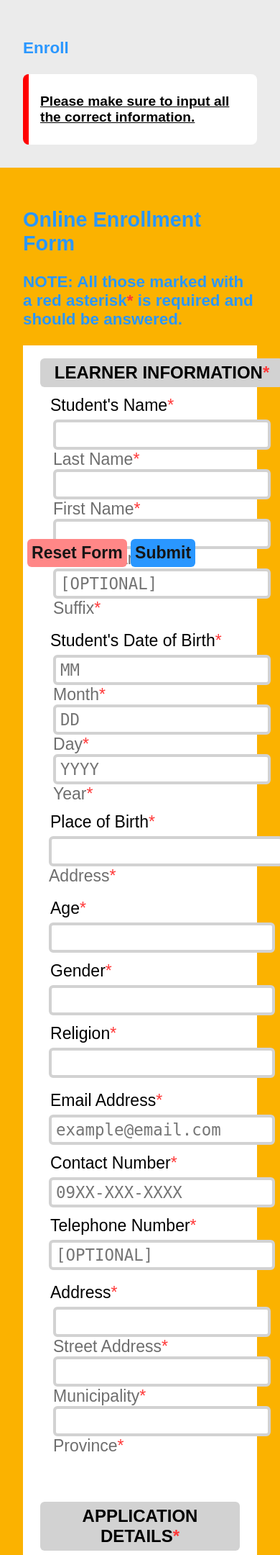
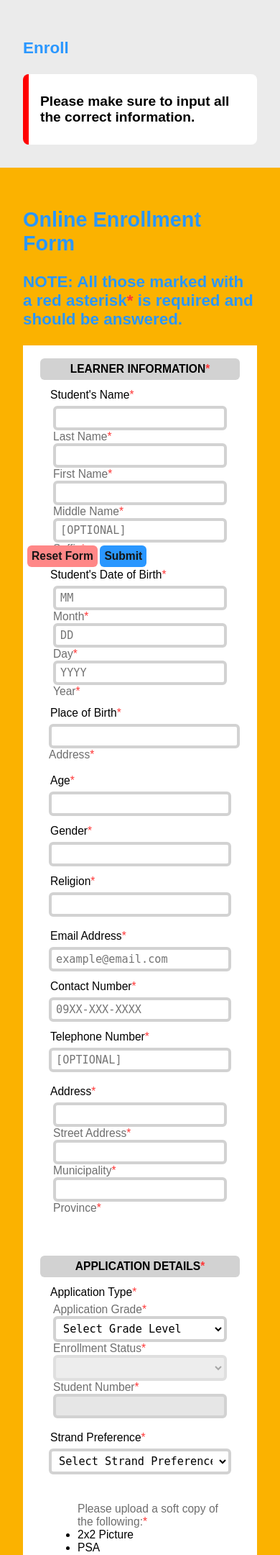
Before and after one commit to RalphClarence1126/Reslife-2, a PHP site: page /php/enroll.php in a window 390 px wide; the page is wider, and only the part inside the window is pictured. Shown: the part 50-2211 px from the top of that part at 72% size. Run offline with PHP 8.4, Linux system fonts and the light colour scheme; some libraries are stand-ins or nearby versions.

Commit message:
15-12-21 : [Minor Stylesheet Changes]

```diff
--- a/include/css/main-website.css
+++ b/include/css/main-website.css
@@ -127,7 +127,6 @@ nav section div.topnav.responsive button {
 	border-left: 8px solid red;
 	border-radius: 8px;
 	font-weight: 900;
-	text-decoration: underline;
 }
 
 footer {
--- a/php/include/style/form-stylesheet.css
+++ b/php/include/style/form-stylesheet.css
@@ -138,6 +138,13 @@ form :disabled {
 }
 
 @media screen and (max-width: 1130px) {
+	form {
+		font-size: small !important;
+	}
+	fieldset legend.form-title {
+		font-size: inherit;
+	}
+
 	form select {
 		width: 100%;
 	}
```
